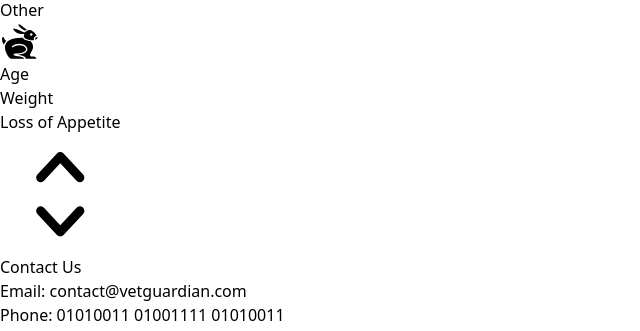
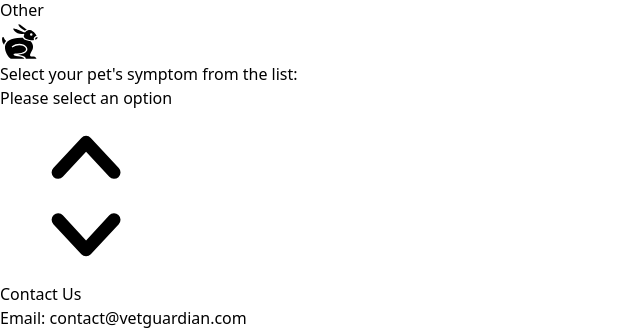
Before and after one commit to Dan-Livermore/Uni-VetGuardianYear3, a React (Vite) app in the folder client/: page /symptom-checker in a window 1280 px wide. Both pictures are taken after a click on the button "Dog". Shown: the part 322-653 px from the top of the page, without its empty margins (0-640 px from the left). Built offline with nearby package versions, Linux system fonts and the light colour scheme.

Commit message:
3/5 through basic symptom suggester html

```diff
--- a/client/src/Components/SymptomDropdown.jsx
+++ b/client/src/Components/SymptomDropdown.jsx
@@ -1,8 +1,10 @@
-import { Fragment, useState } from 'react'
-import { Listbox, Transition } from '@headlessui/react'
-import { CheckIcon, ChevronUpDownIcon } from '@heroicons/react/20/solid'
+import { Fragment, useState } from 'react';
+import { Listbox, Transition } from '@headlessui/react';
+import { CheckIcon, ChevronUpDownIcon } from '@heroicons/react/20/solid';
+import Symptom2 from '../Pages/SymptomChecker/Symptom2';
 
-const people = [
+const symptom = [
+  {id: 0, name: 'Please select an option' },
   {id: 1, name: 'Vomit',},
   {id: 2, name: 'Diarrhea',},
   {id: 3, name: 'Lethargy',},
@@ -13,23 +15,24 @@ const people = [
   {id: 8, name: 'Sudden Weight Loss or Gain',},
   {id: 9, name: 'Difficulty Breathing',},
   {id: 10, name: 'Excessive Scratching',},
-]
+  {id: 11, name: 'Other (Please Specify)',}
+];
 
 function classNames(...classes) {
-  return classes.filter(Boolean).join(' ')
+  return classes.filter(Boolean).join(' ');
 }
 
 function SymptomDropdown() {
-  const [selected, setSelected] = useState(people[3])
+  const [selected, setSelected] = useState(null);
 
   return (
+    <div>
     <Listbox value={selected} onChange={setSelected}>
       {({ open }) => (
-        <>
         <div className="relative mt-2">
           <Listbox.Button className="relative w-full cursor-default rounded-md bg-white py-1.5 pl-3 pr-10 text-left text-gray-900 shadow-sm ring-1 ring-inset ring-gray-300 focus:outline-none focus:ring-2 focus:ring-indigo-500 sm:text-sm sm:leading-6">
             <span className="flex items-center">
-                <span className="ml-3 block truncate">{selected.name}</span>
+              <span className="ml-3 block truncate">{selected ? selected.name : 'Please select an option'}</span>
             </span>
             <span className="pointer-events-none absolute inset-y-0 right-0 ml-3 flex items-center pr-2">
               <ChevronUpDownIcon className="h-5 w-5 text-gray-400" aria-hidden="true" />
@@ -44,7 +47,7 @@ function SymptomDropdown() {
             leaveTo="opacity-0"
           >
             <Listbox.Options className="absolute z-10 mt-1 max-h-56 w-full overflow-auto rounded-md bg-white py-1 text-base shadow-lg ring-1 ring-black ring-opacity-5 focus:outline-none sm:text-sm">
-                {people.map((person) => (
+              {symptom.map((person) => (
                 <Listbox.Option
                   key={person.id}
                   className={({ active }) =>
@@ -82,10 +85,16 @@ function SymptomDropdown() {
             </Listbox.Options>
           </Transition>
         </div>
+      )}
+    </Listbox>
+    {selected && selected.id !== 0 && (
+      <>
+      {/* <p className="text-gray-600 mt-2">{selected.name}</p> */}
+      <Symptom2 />
       </>
     )}
-    </Listbox>
-  )
+    </div>
+  );
 }
 
 export default SymptomDropdown;
--- a/client/src/Pages/SymptomChecker.jsx
+++ b/client/src/Pages/SymptomChecker.jsx
@@ -1,7 +1,6 @@
-import SymptomDropdown from "../Components/SymptomDropdown";
-import { FaDog } from "react-icons/fa";
-import { FaCat } from "react-icons/fa";
-import { GiRabbit } from "react-icons/gi";
+import Info1 from "./SymptomChecker/Info1";
+
+import React, { useState } from 'react';
 
 const SymptomChecker = () => {
   return (
@@ -10,49 +9,10 @@ const SymptomChecker = () => {
       <div className="p-4 flex-1">
         <h1 className="text-4xl font-bold mb-4">Symptom Suggester</h1>
         <p>Complete the following questions for a suggestion of your pet's problem.</p>
-        <div className="grid grid-cols-3 gap-2 items-center justify-center">
-          <div className="flex justify-center">
-            <button type="submit" className="bg-purple-500 hover:bg-purple-700 text-white font-bold text-2xl py-6 px-8 rounded-md mt-2 flex flex-col items-center justify-center w-48 h-48">
-              Dog
-              <span className="mt-2"><FaDog size={40} /></span>
-            </button>
-          </div>
-          <div className="flex justify-center">
-            <button type="submit" className="bg-purple-500 hover:bg-purple-700 text-white font-bold text-2xl py-6 px-8 rounded-md mt-2 flex flex-col items-center justify-center w-48 h-48">
-              Cat
-              <span className="mt-2"><FaCat size={40} /></span>
-            </button>
-          </div>
-          <div className="flex justify-center">
-            <button type="submit" className="bg-purple-500 hover:bg-purple-700 text-white font-bold text-2xl py-6 px-8 rounded-md mt-2 flex flex-col items-center justify-center w-48 h-48">
-              Other
-              <span className="mt-2"><GiRabbit size={40} /></span>
-            </button>
-          </div>
-        </div>
 
-        <div className="grid grid-cols-2 gap-4">
-          <div>
-            <button
-              type="submit"
-              className="bg-purple-500 hover:bg-purple-700 text-white font-bold text-2xl py-4 px-4 rounded-md mt-2"
-            >
-              Age
-            </button>
-          </div>
-          <div>
-            <button
-              type="submit"
-              className="bg-purple-500 hover:bg-purple-700 text-white font-bold text-2xl py-4 px-4 rounded-md mt-2"
-            >
-              Weight
-            </button>
-          </div>
-        </div>
-
-        <SymptomDropdown />
+        <Info1 />
       </div>
-      </div>
+    </div>
     </>
   );
 };
--- /dev/null
+++ b/client/src/Pages/SymptomChecker/Info1.jsx
@@ -0,0 +1,49 @@
+import { FaDog } from "react-icons/fa";
+import { FaCat } from "react-icons/fa";
+import { GiRabbit } from "react-icons/gi";
+
+import React, { useState } from 'react';
+
+import Info2 from "./Info2";
+import Symptom1 from "./Symptom1";
+
+const Info1 = () => {
+
+  const [showElement, setShowElement] = useState(false);
+
+  const handleButtonClick = () => {
+    setShowElement(true);
+  };
+
+  return (
+    <>
+        <div className="grid grid-cols-3 gap-2 items-center justify-center">
+          <div className="flex justify-center">
+            <button onClick={handleButtonClick} type="submit" className="bg-purple-500 hover:bg-purple-700 text-white font-bold text-2xl py-6 px-8 rounded-md mt-2 flex flex-col items-center justify-center w-48 h-48">
+              Dog
+              <span className="mt-2"><FaDog size={40} /></span>
+            </button>
+          </div>
+          <div className="flex justify-center">
+            <button onClick={handleButtonClick} type="submit" className="bg-purple-500 hover:bg-purple-700 text-white font-bold text-2xl py-6 px-8 rounded-md mt-2 flex flex-col items-center justify-center w-48 h-48">
+              Cat
+              <span className="mt-2"><FaCat size={40} /></span>
+            </button>
+          </div>
+          <div className="flex justify-center">
+            <button onClick={handleButtonClick} type="submit" className="bg-purple-500 hover:bg-purple-700 text-white font-bold text-2xl py-6 px-8 rounded-md mt-2 flex flex-col items-center justify-center w-48 h-48">
+              Other
+              <span className="mt-2"><GiRabbit size={40} /></span>
+            </button>
+          </div>
+        </div>
+        {showElement && (
+        <div>
+        <Symptom1 />
+        </div>
+      )}
+      </>
+  );
+};
+
+export default Info1;
--- a/client/src/Pages/SymptomChecker/Info2.jsx
+++ b/client/src/Pages/SymptomChecker/Info2.jsx
@@ -1,8 +1,34 @@
+import Symptom1 from "./Symptom1";
+import React, { useState } from 'react';
 
 const Info2 = () => {
+  const [showElement, setShowElement] = useState(false);
+
+  const handleButtonClick = () => {
+    setShowElement(true);
+  };
   return (
-    <div>Age+Weight</div>
-  )
-}
+    <>
+      <div className="grid grid-cols-2 gap-4 ">
+        <div className="bg-purple-500 hover:bg-purple-700 text-white font-bold text-2xl py-4 px-4 rounded-md mt-2">
+          <p>Age: </p>
+        </div>
+        <div>
+          <p>Rough Weight:</p>
+        </div>
+      </div>
 
-export default Info2
+      <button onClick={handleButtonClick} type="submit"
+            className="bg-purple-500 hover:bg-purple-700 text-white font-bold text-2xl py-4 px-4 rounded-md mt-2">
+            Continue
+          </button>
+      {showElement && (
+        <div>
+          <Symptom1 />
+        </div>
+      )}
+    </>
+  );
+};
+
+export default Info2;
--- a/client/src/Pages/SymptomChecker/Symptom1.jsx
+++ b/client/src/Pages/SymptomChecker/Symptom1.jsx
@@ -0,0 +1,17 @@
+
+import React, { useState } from 'react';
+
+import Symptom2 from "./Symptom2";
+
+import SymptomDropdown from "../../Components/SymptomDropdown";
+
+const Symptom1 = () => {
+  return (
+    <div className='p-4 pt-12 flex-1'>
+      <p>Select your pet's symptom from the list:</p>
+      <SymptomDropdown />
+      </div>
+  )
+}
+
+export default Symptom1
--- a/client/src/Pages/SymptomChecker/Symptom2.jsx
+++ b/client/src/Pages/SymptomChecker/Symptom2.jsx
@@ -0,0 +1,26 @@
+import React from "react";
+
+const Symptom2 = () => {
+  const handleButtonClick = () => {
+    setShowElement(true);
+  };
+  return (
+    <>
+    <p>Is your pet pregnant?</p>
+      <div className="flex">
+        <div>
+            <button onClick={handleButtonClick} type="submit"
+              className="flex-1 bg-purple-500 hover:bg-purple-700 text-white font-bold text-xl text-center py-2 px-4 rounded-md mt-2 mr-4 w-24">
+              Yes
+            </button>
+            <button onClick={handleButtonClick} type="submit"
+              className="flex-1 bg-purple-500 hover:bg-purple-700 text-white font-bold text-xl text-center py-2 px-4 rounded-md mt-2 mr-4 w-24">
+              No
+            </button>
+        </div>
+      </div>
+    </>
+  );
+};
+
+export default Symptom2;
```
Also changed, not shown: client/src/Pages/SymptomChecker/Result.jsx (+9 -0 lines). Lines whose indentation alone changed are shown as unchanged.
